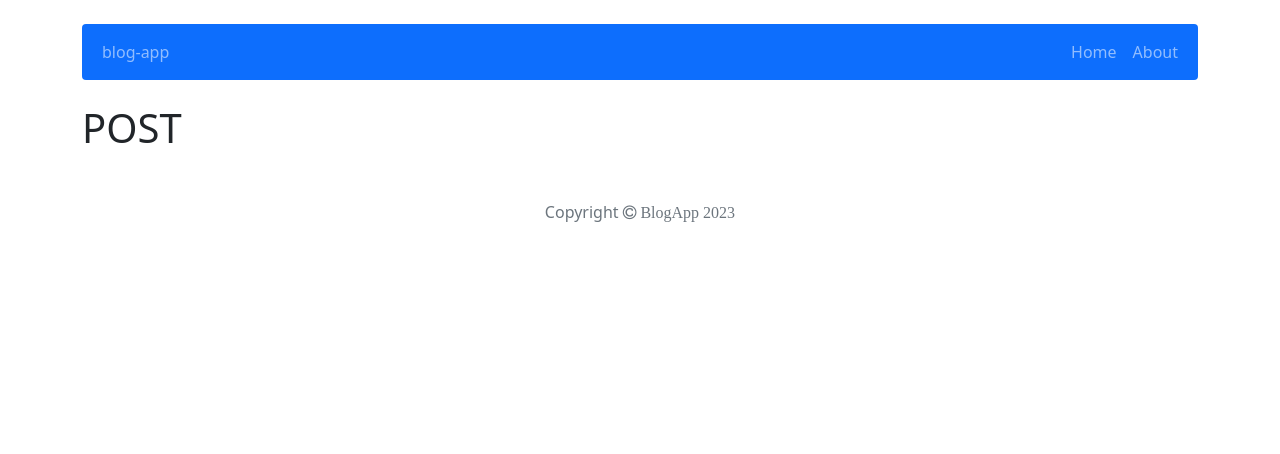
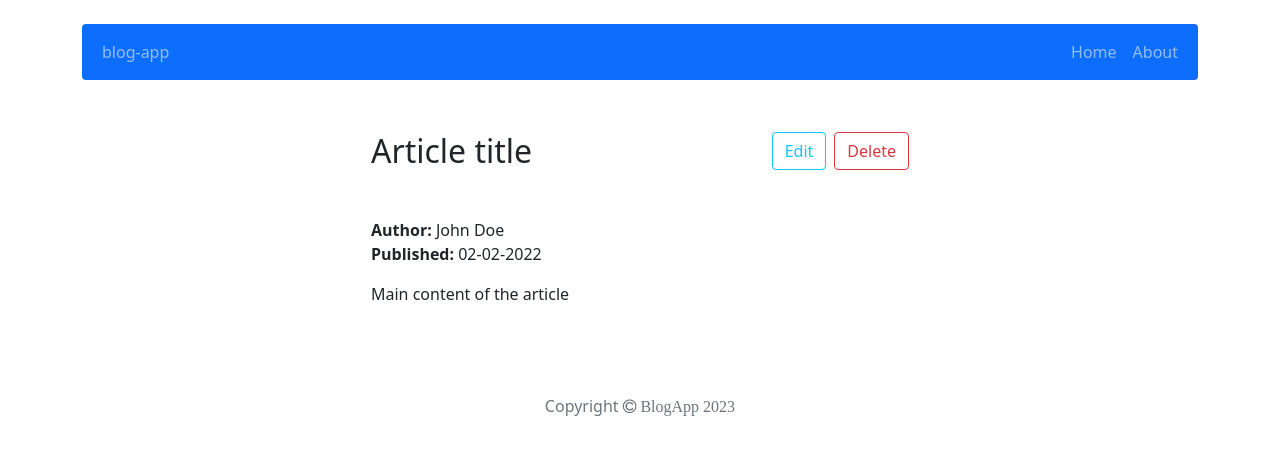
Before and after one commit to MaciejMl/blog-app, a React (Create React App) app: page /post/1 in a window 1280 px wide. Shown: the top 454 px of the page. Built offline with nearby package versions, Linux system fonts and the light colour scheme.

Commit message:
Add Post.js view with edit button logic

```diff
--- a/src/components/pages/Post/Post.js
+++ b/src/components/pages/Post/Post.js
@@ -1,16 +1,41 @@
 import { useParams, Navigate } from 'react-router-dom';
 import { getPostId } from '../../../redux/postsRedux';
 import { useSelector } from 'react-redux';
+import { Link } from 'react-router-dom';
+import { Container, Stack, Row } from 'react-bootstrap';
 
-const Post = () => {
+const Post = (props) => {
   const { id } = useParams();
   const posts = useSelector((state) => getPostId(state, id));
 
   if (!posts) return <Navigate to='/' />;
   return (
-    <div>
-      <h1>POST</h1>
-    </div>
+    <Row className='justify-content-center'>
+      <article className='col-6 p-3 pt-1 mt-4 mb-2'>
+        <Container className='px-0'>
+          <Stack direction='horizontal' gap={2} className='align-items-start'>
+            <h2 className='mb-5'>{posts.title}</h2>
+
+            <Link to={`/post/edit/${posts.id}`} className='ms-auto'>
+              <button className='btn btn-outline-info'>Edit</button>
+            </Link>
+
+            <Link to={`/post/${posts.id}`}>
+              <button className='btn btn-outline-danger'>Delete</button>
+            </Link>
+          </Stack>
+        </Container>
+        <p className='mb-0'>
+          <span className='fw-bold'>Author: </span>
+          {posts.author}
+        </p>
+        <p>
+          <span className='fw-bold'>Published: </span>
+          {posts.publishedDate}
+        </p>
+        <p>{posts.content}</p>
+      </article>
+    </Row>
   );
 };
 
```
